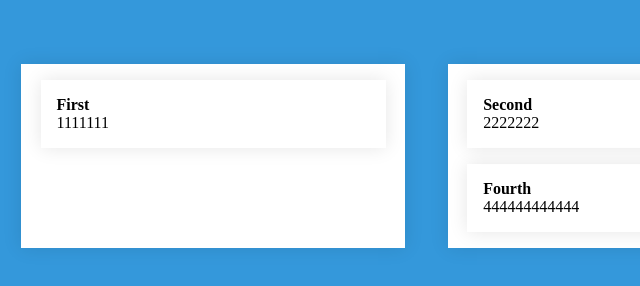
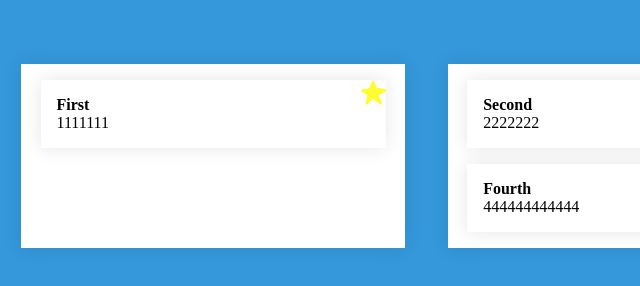
Before and after one commit to Clevinpro/8ballTodo, a website built with webpack: page src/index.html in a window 1280 px wide. Shown: the full height of the page, 0-640 px from the left. Built offline with nearby package versions, Linux system fonts and the light colour scheme.

Commit message:
add favorite ToDo

```diff
--- a/src/js/app.js
+++ b/src/js/app.js
@@ -6,7 +6,8 @@
     title: "First",
     body: "1111111",
     inProgress: false,
-    complted: false
+    complted: false,
+    favorit: true
   },
   {
     id: 2,
@@ -31,7 +32,6 @@
   }
 ];
 
-notes.length;
 class App {
   constructor() {
     this._notes = notes;
@@ -52,9 +52,11 @@
 
   editTodo() {}
 
-  createNoteContent({ title, body }) {
+  createNoteContent({ title, body, favorit }) {
     // console.log(document);
+
     const div = document.createElement("DIV");
+    const fav = document.createElement("DIV");
     const h2 = document.createElement("H2");
     const p = document.createElement("P");
     div.className = "main__card-todo";
@@ -64,6 +66,11 @@
     p.textContent = body;
     div.appendChild(h2);
     div.appendChild(p);
+    if (favorit) {
+      // console.log(favorit);
+      fav.className = "main__card-fav";
+      div.appendChild(fav);
+    }
 
     return div;
   }
@@ -81,8 +88,7 @@
   }
 }
 
-
 const app = new App();
 app.renderNodesList();
 
-genarateId(notes)
+genarateId(notes);
--- a/src/sass/main.scss
+++ b/src/sass/main.scss
@@ -61,15 +61,16 @@
   flex-basis: 30%;
   height: 100%;
   background-color: #fff;
-  box-shadow: 0 0 18px 0 rgba(0,0,0,.1);
+  box-shadow: 0 0 18px 0 rgba(0, 0, 0, 0.1);
 }
 
 .main__card-todo {
   width: 90%;
   margin: 0 auto;
-  box-shadow: 0 0 18px 0 rgba(0,0,0,.1);
+  box-shadow: 0 0 18px 0 rgba(0, 0, 0, 0.1);
   padding: 1rem;
   margin-bottom: 1rem;
+  position: relative;
   &:last-of-type {
     margin-bottom: 0;
   }
@@ -78,3 +79,14 @@
 .main__card-title {
   font-size: 1rem;
 }
+
+.main__card-fav {
+  width: 25px;
+  height: 25px;
+  background-image: url("../images/Star.png");
+  background-position: center;
+  background-size: cover;
+  position: absolute;
+  top: 0;
+  right: 0;
+}
```
Also changed, not shown: src/index.html (+3 -6 lines), src/js/utils/helper.js (+8 -1 lines), src/images/Star.png (renamed from src/img/Star.png).
